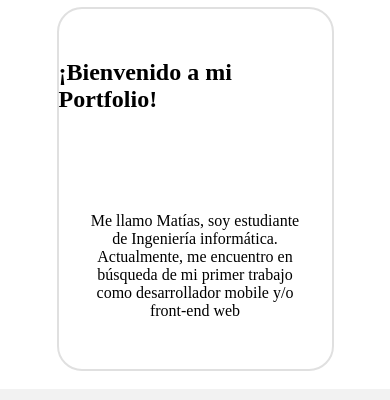
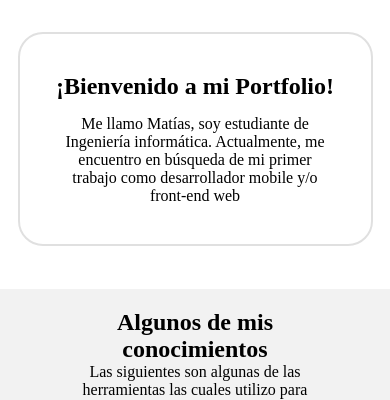
Before and after one commit to machi918/portfolio, a plain HTML site: page index.html in a window 390 px wide. Shown: the part 81-481 px from the top of the page. Drawn offline with nearby package versions, Linux system fonts and the light colour scheme.

Commit message:
Mobile added

```diff
--- a/src/css/about.css
+++ b/src/css/about.css
@@ -139,8 +139,21 @@
 
     .about-content{
         width: 100%;
+        height: 70%;
+
+        align-items: center;
+        justify-content: space-around;
 
         border-style: none;
+    }
+
+    .about-wrapper{
+        width: 90%;
+        height: 70%;
+    }
+
+    .aboutme{
+        height: 300px;
     }
 
 
```
